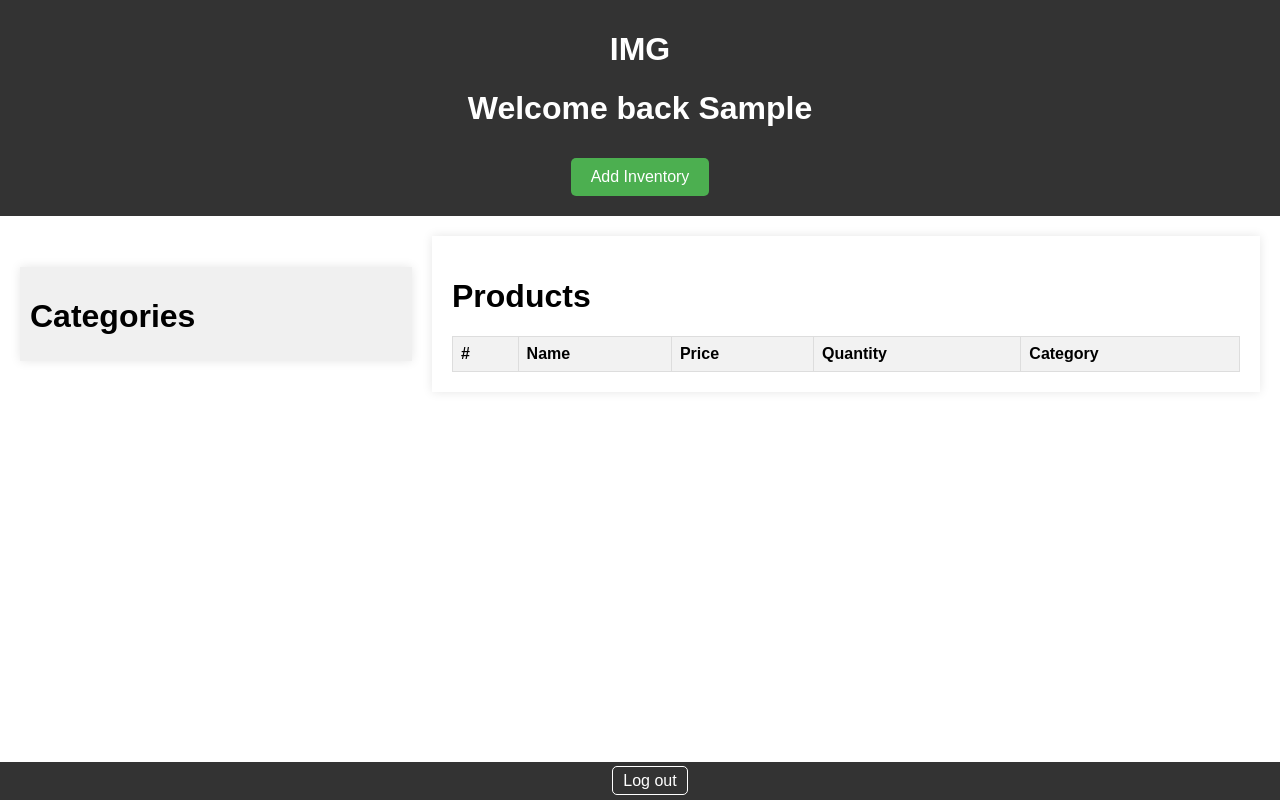
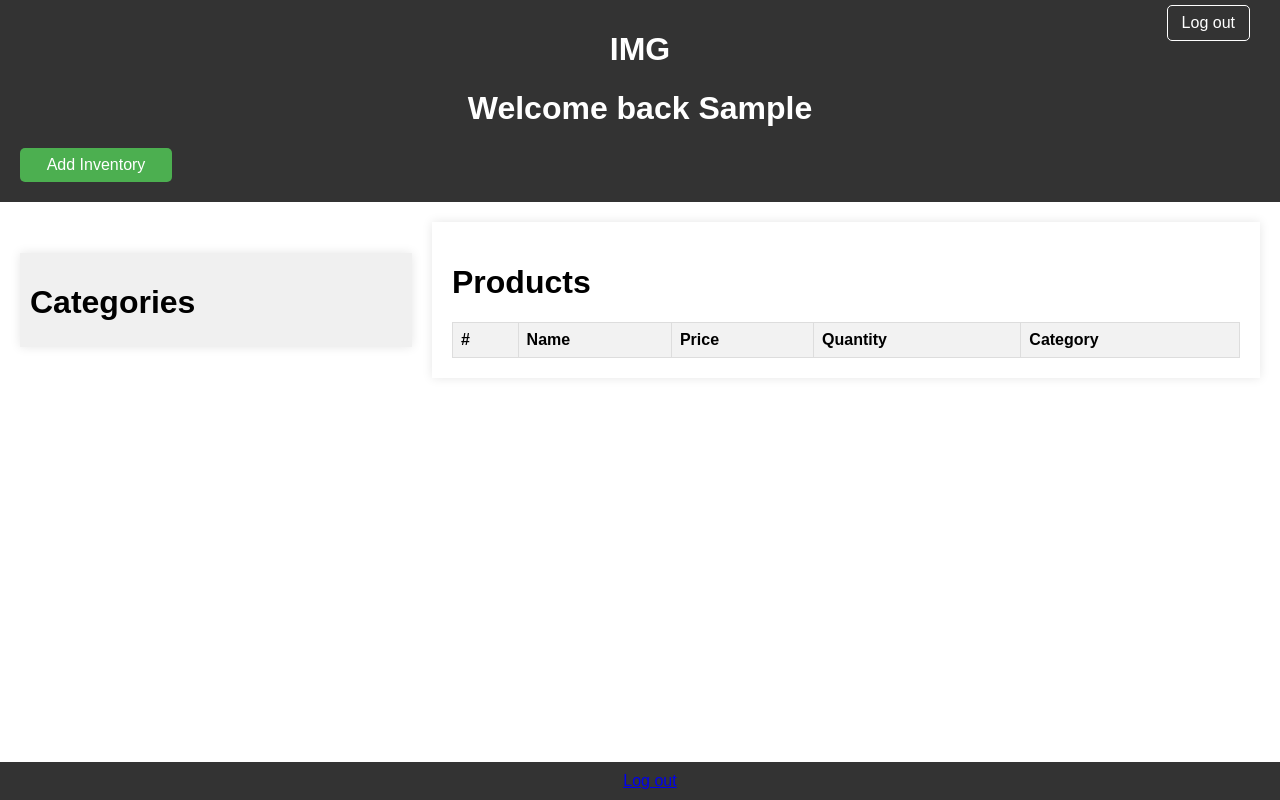
Before and after one commit to gustavoperess/Inventory-Management-System, a Flask app: page /login in a window 1280 px wide. Run offline with Flask 3, Linux system fonts and the light colour scheme; the visitor is signed in with stand-in values (Sample User, id 1); data that the repository does not hold is empty; some libraries are stand-ins or nearby versions.

Commit message:
changes in the CSS

```diff
--- a/static/styles.css
+++ b/static/styles.css
@@ -113,30 +113,64 @@ footer {
   width: 100%;
 }
 
-.logout-link {
+.logout-button {
   color: #fff;
   text-decoration: none;
-  padding: 5px 10px;
+  padding: 8px 14px; /* Adjust padding to make it slightly bigger */
   border: 1px solid #fff;
   border-radius: 5px;
 }
 
-.logout-link:hover {
+/* Apply the new class to the logout button */
+header .logout-button {
+  color: #fff;
+  text-decoration: none;
+  padding: 8px 14px; /* Adjust padding to make it slightly bigger */
+  border: 1px solid #fff;
+  border-radius: 5px;
+  position: fixed; /* Use fixed positioning */
+  top: 5px; /* Position a bit below the top */
+  right: 30px; /* Adjust the right value to move it more to the left */
+}
+
+/* Add hover effect for the logout button */
+.logout-button:hover {
   background-color: #fff;
   color: #333;
 }
 
-nav .styled-button {
-  display: inline-block;
+/* Add a new class for styling login button */
+.styled-login-button {
+  display: flex;
+  justify-content: center;
+  align-items: center;
   padding: 10px 20px;
   margin: 10px;
   background-color: #4CAF50;
   color: white;
   text-decoration: none;
   border-radius: 5px;
+  cursor: pointer;
 }
 
-nav .styled-button:hover {
+/* Apply the new class to the login button */
+nav .styled-button,
+nav .styled-login-button,
+nav .styled-link {
+  display: flex;
+  justify-content: center;
+  align-items: center;
+  padding: 10px 20px;
+  margin: 10px;
+  background-color: #4CAF50;
+  color: white;
+  text-decoration: none;
+  border-radius: 5px;
+  cursor: pointer;
+}
+
+nav .styled-button:hover,
+nav .styled-login-button:hover {
   background-color: #45a049;
 }
 
@@ -171,3 +205,30 @@ nav .styled-button:hover {
   padding: 20px;
   box-shadow: 0 0 10px rgba(0, 0, 0, 0.1);
 }
+
+
+
+/* Add a new class for styling the "Add Inventory" button */
+.add-inventory-button {
+  display: flex;
+  justify-content: center;
+  align-items: center;
+  padding: 8px 16px; /* Adjust padding as needed */
+  margin: 10px;
+  background-color: #4CAF50;
+  color: white;
+  text-decoration: none;
+  border-radius: 5px;
+  cursor: pointer;
+  width: 120px; /* Adjust the width as needed */
+}
+
+/* Apply the new class to the "Add Inventory" button */
+header .add-inventory-button {
+  padding: 8px 16px; /* Adjust padding to your preference */
+}
+
+/* Add hover effect for the "Add Inventory" button */
+.add-inventory-button:hover {
+  background-color: #45a049;
+}
--- a/templates/index.html
+++ b/templates/index.html
@@ -37,10 +37,10 @@
                 <label for="username">Username:</label>{{ form.username }}</br>
                 <label for="password">Password:</label>{{ form.password }}</br>
 
-                <!-- Navigation section with a submit button and a link to the registration page -->
+                <!-- Navigation section with a submit button and a styled link to the registration page -->
                 <nav>
-                    {{ form.submit(class="styled-button") }}
-                    <a class="styled-button" href="{{ url_for('register_page') }}">Sign up</a>
+                    {{ form.submit(class="styled-link") }}
+                    <a class="styled-link" href="{{ url_for('register_page') }}">Sign up</a>
                 </nav>
             </form>
         </div>
--- a/templates/login.html
+++ b/templates/login.html
@@ -4,6 +4,7 @@
     <title>Chitter Login page</title>
     <!-- Link to the external CSS file for styling -->
     <link rel="stylesheet" type="text/css" href="{{ url_for('static', filename='styles.css') }}">
+
 </head>
 <body>
     <header>
@@ -11,7 +12,8 @@
         <h1>IMG</h1>
         <h1>Welcome back {{ user.username.title() }}</h1>
         <nav>
-            <a class="styled-button" href="{{ url_for('add_item') }}">Add Inventory</a>
+            <a class="logout-button" href="{{ url_for('main_page') }}">Log out</a>
+            <a class="add-inventory-button" href="{{ url_for('add_item') }}">Add Inventory</a>
         </nav>
     </header>
 
```
